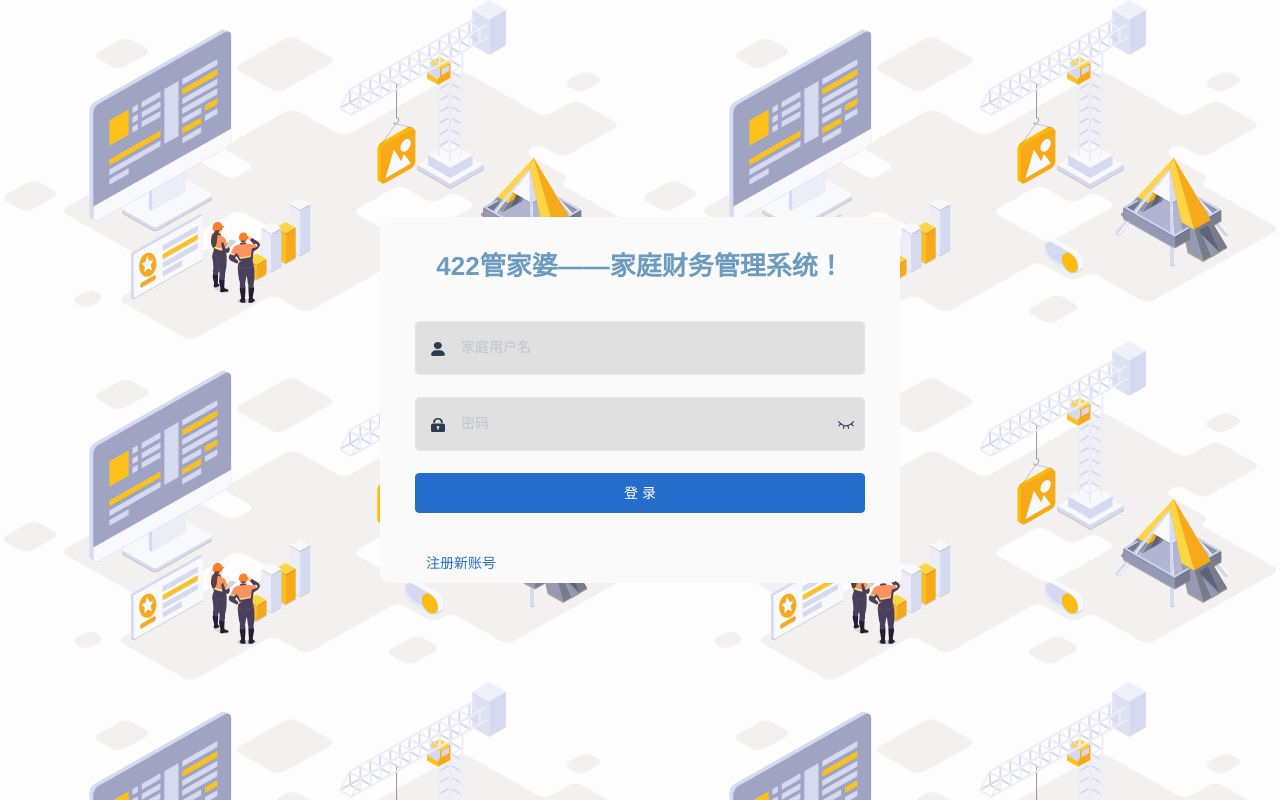
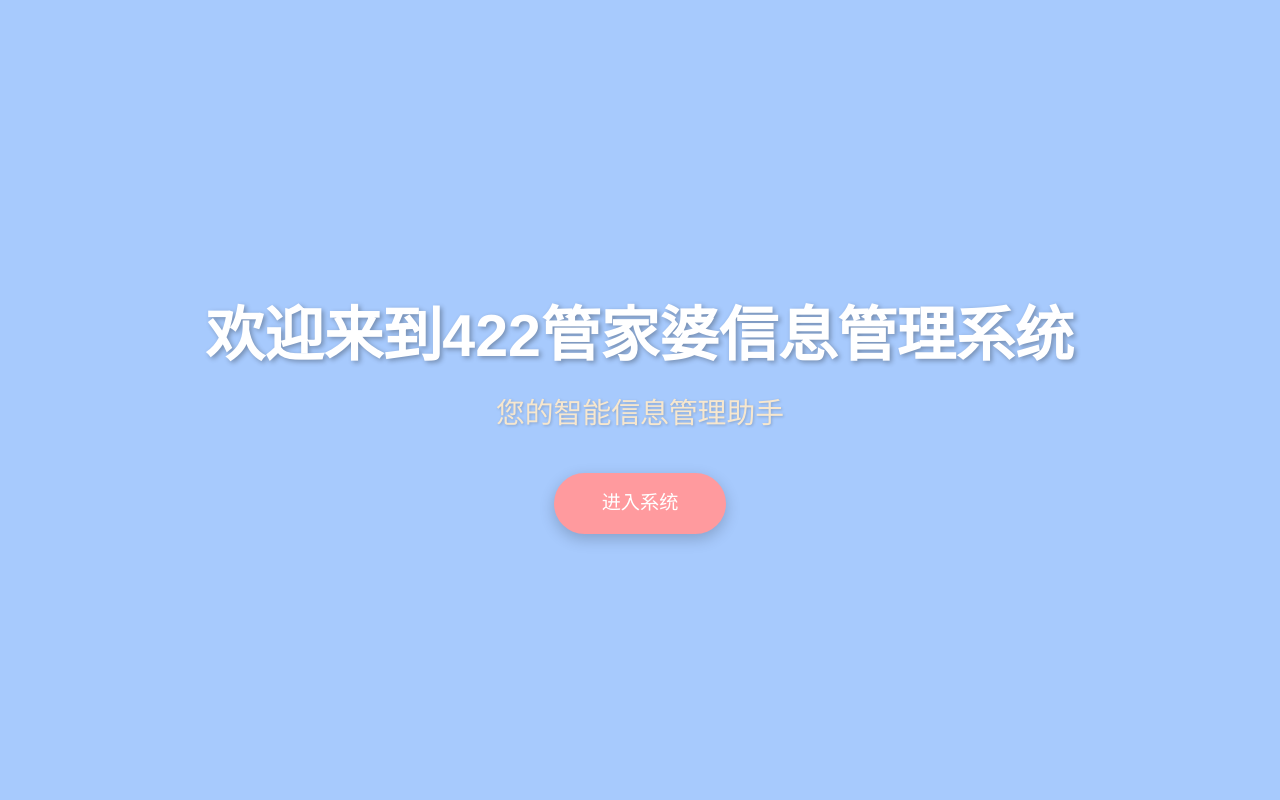
Before and after one commit to ziyi0227/422gjp-f, a Vue app: page /#/welcome in a window 1280 px wide. Before the commit this address led to /#/login. Built offline with nearby package versions, Linux system fonts and the light colour scheme.

Commit message:
add the welcomepage

```diff
--- a/src/permission.js
+++ b/src/permission.js
@@ -8,7 +8,8 @@ import getPageTitle from '@/utils/get-page-title'
 
 NProgress.configure({ showSpinner: false }) // NProgress Configuration
 
-const whiteList = ['/login'] // no redirect whitelist
+// no redirect whitelist
+const whiteList = ['/login', '/welcome'] // 添加 '/welcome' 到白名单
 
 router.beforeEach(async(to, from, next) => {
   // start progress bar
@@ -20,10 +21,14 @@ router.beforeEach(async(to, from, next) => {
   // determine whether the user has logged in
   const hasToken = getToken()
 
-  if (hasToken) {
+  if (to.path === '/') {
+    // 访问根路径时，重定向到 /welcome
+    next('/welcome')
+    NProgress.done()
+  } else if (hasToken) {
     if (to.path === '/login') {
-      // if is logged in, redirect to the home page
-      next({ path: '/' })
+      // if is logged in, redirect to the dashboard
+      next({ path: '/dashboard' })
       NProgress.done()
     } else {
       const hasGetUserInfo = store.getters.name
@@ -34,7 +39,8 @@ router.beforeEach(async(to, from, next) => {
           // get user info
           await store.dispatch('user/getInfo')
 
-          next()
+          // Always redirect to dashboard after login
+          next({ path: '/dashboard' })
         } catch (error) {
           // remove token and go to login page to re-login
           await store.dispatch('user/resetToken')
@@ -45,8 +51,7 @@ router.beforeEach(async(to, from, next) => {
       }
     }
   } else {
-    /* has no token*/
-
+    /* has no token */
     if (whiteList.indexOf(to.path) !== -1) {
       // in the free login whitelist, go directly
       next()
--- a/src/router/index.js
+++ b/src/router/index.js
@@ -6,7 +6,7 @@ Vue.use(Router)
 /* Layout */
 import Layout from '@/layout'
 import Info from '@/views/HPage/Info'
-
+import Welcome from '@/views/WelcomePage/Welcome.vue'
 /**
  * Note: sub-menu only appear when route children.length >= 1
  * Detail see: https://panjiachen.github.io/vue-element-admin-site/guide/essentials/router-and-nav.html
@@ -32,6 +32,11 @@ import Info from '@/views/HPage/Info'
  * all roles can be accessed
  */
 export const constantRoutes = [
+  {
+    path: '/',
+    redirect: '/welcome', // 默认重定向到欢迎页面
+    hidden: true
+  },
   {
     path: '/login',
     component: () => import('@/views/login/index'),
@@ -61,18 +66,33 @@ export const constantRoutes = [
     ],
     hidden: true
   },
-
   {
-    path: '/',
+    path: '/welcome',
+    component: Welcome, // 指向欢迎页面组件
+    hidden: true // 不在侧边栏显示
+  },
+  {
+    path: '/dashboard',
     component: Layout,
-    redirect: '/dashboard',
     children: [{
-      path: 'dashboard',
+      path: '',
       name: 'Dashboard',
       component: () => import('@/views/dashboard/index'),
       meta: { title: '首页', icon: 'dashboard', affix: true }
     }]
   },
+
+  // {
+  //   path: '/',
+  //   component: Layout,
+  //   redirect: '/dashboard',
+  //   children: [{
+  //     path: 'dashboard',
+  //     name: 'Dashboard',
+  //     component: () => import('@/views/dashboard/index'),
+  //     meta: { title: '首页', icon: 'dashboard', affix: true }
+  //   }]
+  // },
 
   // {
   //   path: '/example',
--- /dev/null
+++ b/src/views/WelcomePage/Welcome.vue
@@ -0,0 +1,114 @@
+<template>
+  <div class="welcome-container">
+    <div class="welcome-content">
+      <h1 class="title">欢迎来到422管家婆信息管理系统</h1>
+      <p class="subtitle">您的智能信息管理助手</p>
+      <button class="login-button" @click="navigateToLogin">进入系统</button>
+    </div>
+  </div>
+</template>
+
+<script>
+export default {
+  methods: {
+    navigateToLogin() {
+      // 跳转到登录页面
+      this.$router.push('/login')
+    }
+  }
+}
+</script>
+
+<style scoped>
+.welcome-container {
+  display: flex;
+  justify-content: center;
+  align-items: center;
+  height: 100vh;
+  background-size: 400% 400%;
+  animation: backgroundAnimation 14s infinite alternate;
+  color: #fff;
+}
+
+@keyframes backgroundAnimation {
+  0% {
+    background-color: #ff9a9e;
+  }
+  16.66% {
+    background-color: #fad0c4;
+  }
+  33.33% {
+    background-color: #a1c4fd;
+  }
+  50% {
+    background-color: #c2e9fb;
+  }
+  66.66% {
+    background-color: #fbc2eb;
+  }
+  83.33% {
+    background-color: #fad0c4;
+  }
+  100% {
+    background-color: #fccb90;
+  }
+}
+
+.welcome-content {
+  text-align: center;
+  animation: fadeIn 2s ease-in-out;
+}
+
+@keyframes fadeIn {
+  0% {
+    opacity: 0;
+    transform: translateY(-50px);
+  }
+  100% {
+    opacity: 1;
+    transform: translateY(0);
+  }
+}
+
+.title {
+  font-size: 3.5em;
+  margin-bottom: 0.5em;
+  color: #ffffff;
+  text-shadow: 2px 2px 5px rgba(0, 0, 0, 0.3);
+  animation: titleAnimation 3s infinite alternate;
+}
+
+@keyframes titleAnimation {
+  0% {
+    transform: scale(1);
+  }
+  100% {
+    transform: scale(1.1);
+  }
+}
+
+.subtitle {
+  font-size: 1.8em;
+  margin-bottom: 1.5em;
+  color: #f7e7ce;
+  text-shadow: 1px 1px 3px rgba(0, 0, 0, 0.2);
+}
+
+.login-button {
+  padding: 1em 2.5em;
+  font-size: 1.2em;
+  color: #ffffff;
+  background-color: #ff9a9e;
+  border: none;
+  border-radius: 50px;
+  cursor: pointer;
+  box-shadow: 0 5px 15px rgba(0, 0, 0, 0.2);
+  transition: all 0.3s ease;
+}
+
+.login-button:hover {
+  background-color: #a1c4fd;
+  box-shadow: 0 8px 25px rgba(0, 0, 0, 0.3);
+  transform: translateY(-5px);
+}
+</style>
--- a/src/views/nested/menu1/menu1-2/menu1-2-1/index.vue
+++ /dev/null
@@ -1,5 +0,0 @@
-<template functional>
-  <div style="padding:30px;">
-    <el-alert :closable="false" title="menu 1-2-1" type="warning" />
-  </div>
-</template>
--- a/src/views/nested/menu1/menu1-2/menu1-2-2/index.vue
+++ /dev/null
@@ -1,5 +0,0 @@
-<template functional>
-  <div style="padding:30px;">
-    <el-alert :closable="false" title="menu 1-2-2" type="warning" />
-  </div>
-</template>
--- a/src/views/nested/menu1/menu1-3/index.vue
+++ /dev/null
@@ -1,5 +0,0 @@
-<template functional>
-  <div style="padding:30px;">
-    <el-alert :closable="false" title="menu 1-3" type="success" />
-  </div>
-</template>
--- a/src/views/nested/menu2/index.vue
+++ /dev/null
@@ -1,5 +0,0 @@
-<template>
-  <div style="padding:30px;">
-    <el-alert :closable="false" title="menu 2" />
-  </div>
-</template>
```
Also changed, not shown: src/views/nested/menu1/index.vue (deleted, +0 -7 lines), src/views/nested/menu1/menu1-1/index.vue (deleted, +0 -7 lines), src/views/nested/menu1/menu1-2/index.vue (deleted, +0 -7 lines), src/views/tree/index.vue (deleted, +0 -77 lines).
